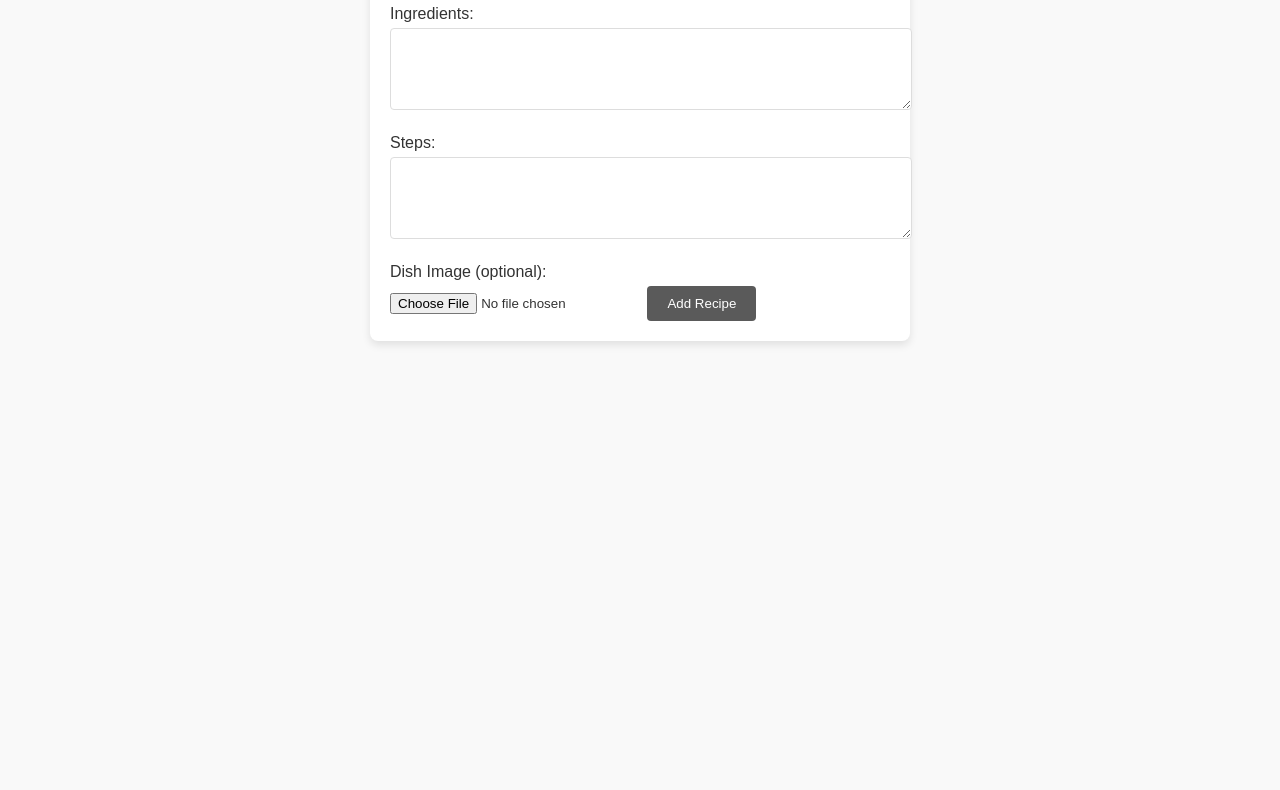
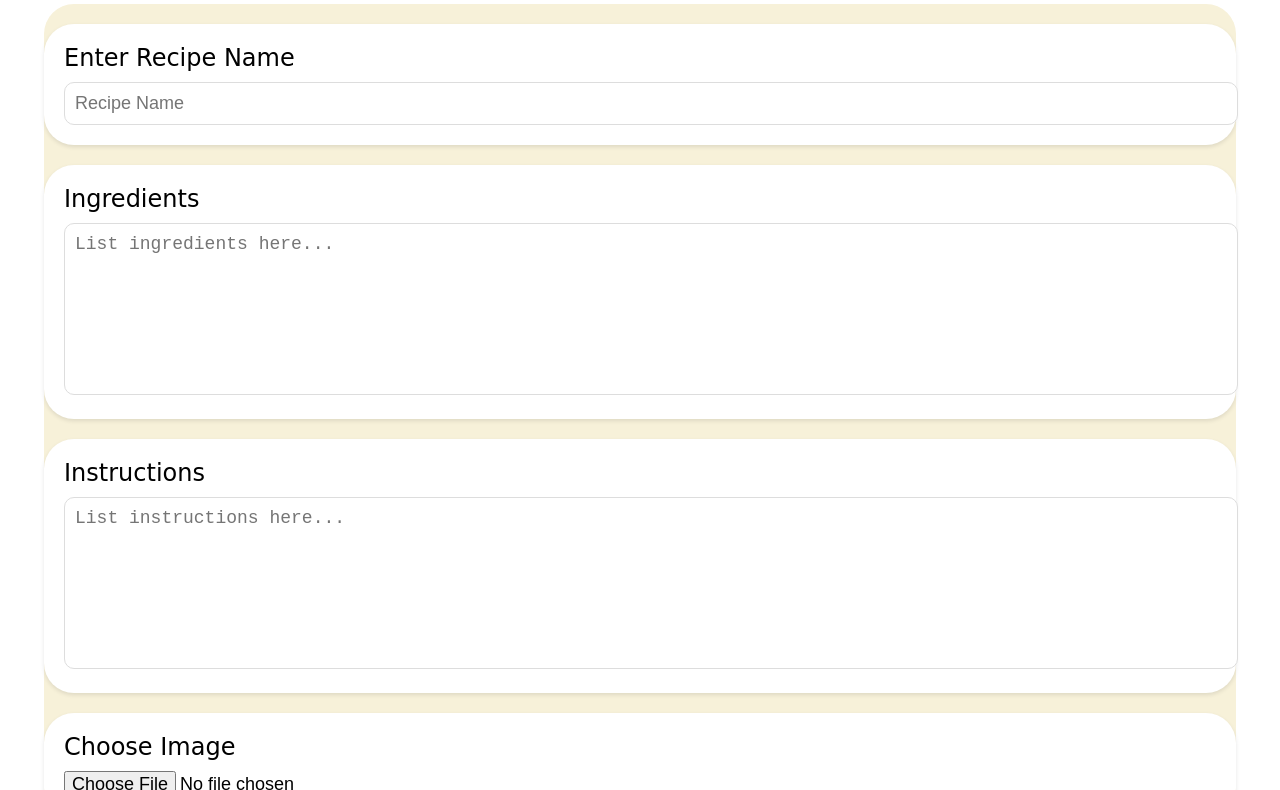
Before and after one commit to johnh03/Recipe-Book-Website, a plain HTML site: page index.html in a window 1280 px wide. Shown: the part 185-975 px from the top of the page. Before the commit the page ends 800 px from the top, so only its background shows below. Drawn offline with Linux system fonts and the light colour scheme.

Commit message:
Updated html, js, and css using figma design

```diff
--- a/index.html
+++ b/index.html
@@ -4,31 +4,37 @@
 <head>
     <meta charset="UTF-8">
     <meta name="viewport" content="width=device-width, initial-scale=1.0">
-    <title>Recipe Book</title>
+    <title>My Recipe Book</title>
     <link rel="stylesheet" href="style.css">
 </head>
 <body>
     <h1>My Recipe Book</h1>
 
-    <!-- Recipe Form -->
-    <form id="recipe-form">
-        <label for="recipe-title">Recipe Title:</label>
-        <input type="text" id="recipe-title" required>
+    <div class="container">
+        <div class="input-box">
+            <label for="recipe-title">Enter Recipe Name</label>
+            <input type="text" id="recipe-title" placeholder="Recipe Name" required>
+        </div>
 
-        <label for="recipe-ingredients">Ingredients:</label>
-        <textarea id="recipe-ingredients" rows="4" required></textarea>
+        <div class="input-box">
+            <label for="recipe-ingredients">Ingredients</label>
+            <textarea id="recipe-ingredients" placeholder="List ingredients here..." required></textarea>
+        </div>
 
-        <label for="recipe-steps">Steps:</label>
-        <textarea id="recipe-steps" rows="4" required></textarea>
+        <div class="input-box">
+            <label for="recipe-steps">Instructions</label>
+            <textarea id="recipe-steps" placeholder="List instructions here..." required></textarea>
+        </div>
 
-        <label for="recipe-image">Dish Image (optional):</label>
-        <input type="file" id="recipe-image" accept="image/*">
+        <div class="input-box">
+            <label for="recipe-image">Choose Image</label>
+            <input type="file" id="recipe-image" accept="image/*">
+        </div>
 
-        <button type="submit">Add Recipe</button>
-    </form>
+        <button type="submit" id="add-recipe">Add Recipe</button>
 
-    <!-- Recipe Display Section -->
-    <section id="recipe-list"></section>
+        <section id="recipe-list"></section>
+    </div>
 
     <script src="script.js"></script>
 </body>
--- a/script.js
+++ b/script.js
@@ -1,14 +1,12 @@
 // script.js
-document.getElementById('recipe-form').addEventListener('submit', function(event) {
+document.getElementById('add-recipe').addEventListener('click', function(event) {
     event.preventDefault();
 
-    // Get form values
     const title = document.getElementById('recipe-title').value;
     const ingredients = document.getElementById('recipe-ingredients').value;
     const steps = document.getElementById('recipe-steps').value;
     const imageInput = document.getElementById('recipe-image');
 
-    // Create recipe element
     const recipeElement = document.createElement('div');
     recipeElement.classList.add('recipe');
 
@@ -16,11 +14,10 @@ document.getElementById('recipe-form').addEventListener('submit', function(event
         <h2>${title}</h2>
         <h3>Ingredients:</h3>
         <p>${ingredients}</p>
-        <h3>Steps:</h3>
+        <h3>Instructions:</h3>
         <p>${steps}</p>
     `;
 
-    // Handle image upload
     if (imageInput.files && imageInput.files[0]) {
         const reader = new FileReader();
         reader.onload = function(e) {
@@ -31,9 +28,10 @@ document.getElementById('recipe-form').addEventListener('submit', function(event
         reader.readAsDataURL(imageInput.files[0]);
     }
 
-    // Append recipe to the list
     document.getElementById('recipe-list').appendChild(recipeElement);
-
-    // Clear form
-    document.getElementById('recipe-form').reset();
-});
+    document.getElementById('recipe-title').value = '';
+    document.getElementById('recipe-ingredients').value = '';
+    document.getElementById('recipe-steps').value = '';
+    document.getElementById('recipe-image').value = '';
+}
+);
--- a/style.css
+++ b/style.css
@@ -1,51 +1,73 @@
 /* style.css */
 body {
-    font-family: Arial, sans-serif;
+    font-family: 'Just Another Hand', cursive;
     margin: 0;
     padding: 0;
     box-sizing: border-box;
-    background-color: #f9f9f9;
-    color: #333;
     display: flex;
     flex-direction: column;
     align-items: center;
+    justify-content: flex-start;
     min-height: 100vh;
+    background-color: #ffffff;
 }
 
 h1 {
-    color: #5a5a5a;
+    font-size: 128px;
+    margin: 20px 0;
 }
 
-form {
-    background-color: #fff;
+.container {
+    width: 90%;
+    max-width: 1200px;
+    background-color: #F7F1D9;
+    border-radius: 30px;
     padding: 20px;
-    border-radius: 8px;
-    box-shadow: 0 4px 8px rgba(0, 0, 0, 0.1);
-    width: 90%;
-    max-width: 500px;
-    margin-bottom: 20px;
+    display: flex;
+    flex-direction: column;
+    align-items: center;
 }
 
-label {
-    display: block;
-    margin: 10px 0 5px;
+.input-box {
+    background-color: #fff;
+    border-radius: 30px;
+    padding: 20px;
+    margin-bottom: 20px;
+    width: 100%;
+    box-shadow: 0 2px 4px rgba(0, 0, 0, 0.1);
 }
 
-input[type="text"],
-textarea {
+.input-box label {
+    font-size: 24px;
+    display: block;
+    margin-bottom: 10px;
+}
+
+.input-box input[type="text"],
+.input-box textarea {
     width: 100%;
     padding: 10px;
-    margin-bottom: 10px;
+    font-size: 18px;
     border: 1px solid #ddd;
-    border-radius: 4px;
+    border-radius: 10px;
+}
+
+.input-box input[type="file"] {
+    font-size: 18px;
+}
+
+.input-box textarea {
+    resize: none;
+    height: 150px;
 }
 
 button {
     padding: 10px 20px;
+    font-size: 18px;
     color: #fff;
     background-color: #5a5a5a;
     border: none;
-    border-radius: 4px;
+    border-radius: 10px;
     cursor: pointer;
 }
 
@@ -54,20 +76,20 @@ button:hover {
 }
 
 #recipe-list {
-    width: 90%;
-    max-width: 600px;
+    width: 100%;
+    margin-top: 20px;
 }
 
 .recipe {
     background-color: #fff;
+    border-radius: 10px;
     padding: 15px;
-    border-radius: 8px;
+    margin-bottom: 20px;
     box-shadow: 0 2px 4px rgba(0, 0, 0, 0.1);
-    margin-bottom: 20px;
 }
 
 .recipe img {
     max-width: 100%;
-    border-radius: 4px;
+    border-radius: 10px;
     margin-top: 10px;
 }
```
